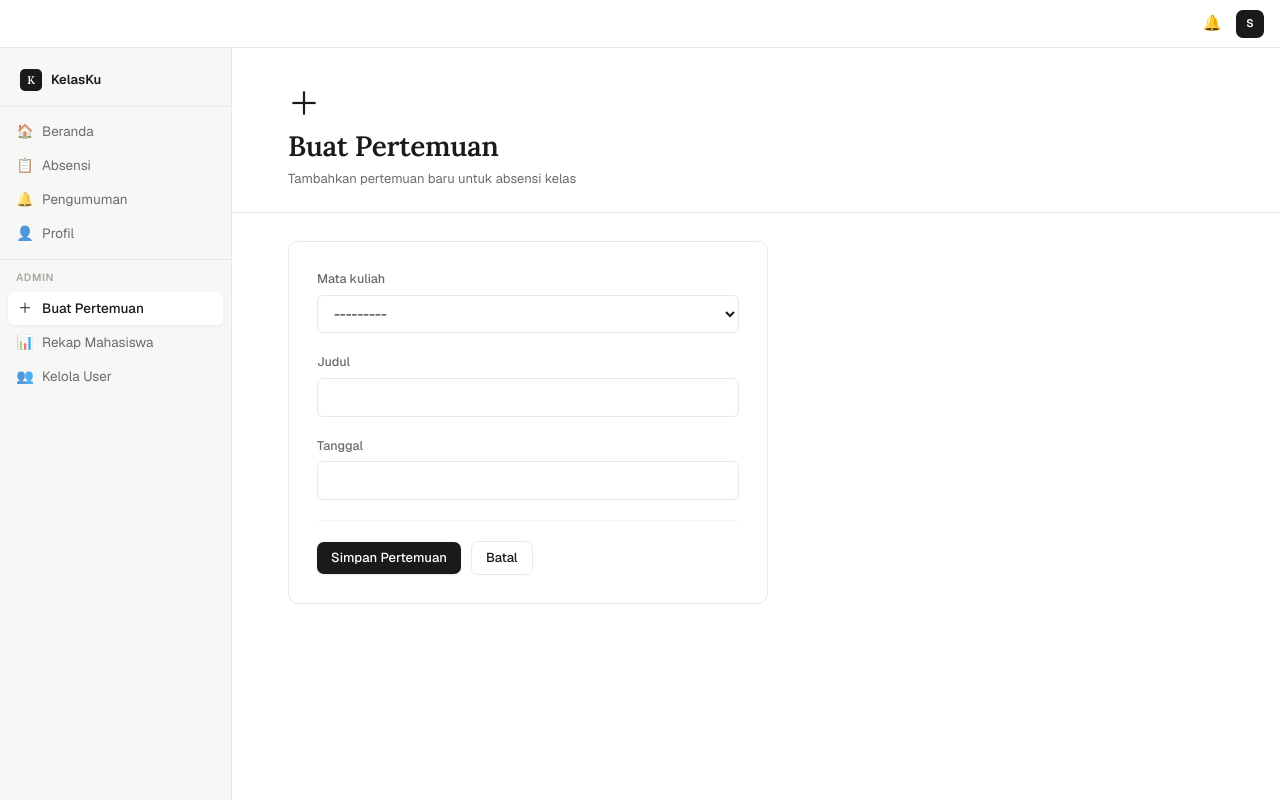
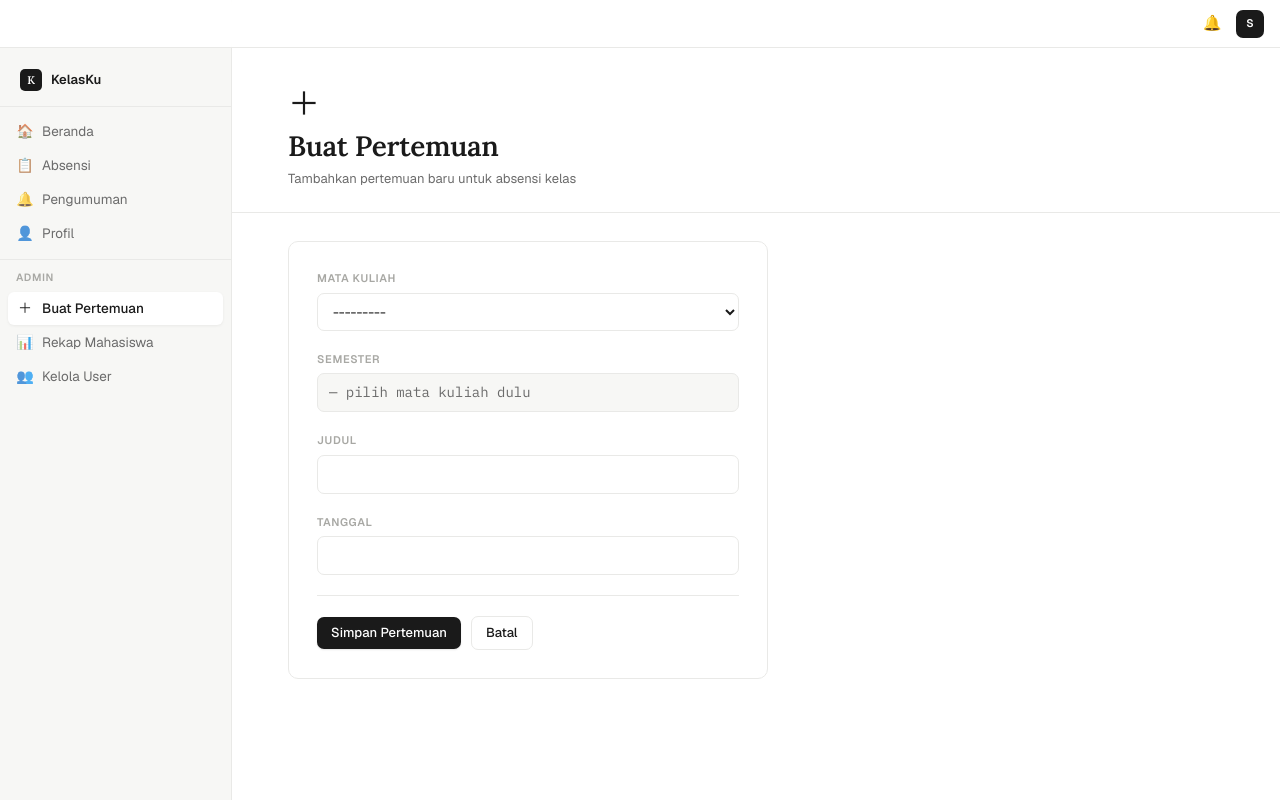
Before and after one commit to Mogu2709/dashboard-kelas, a Django app: page /absensi/buat/ in a window 1280 px wide. Run offline with Django 5.2, Linux system fonts and the light colour scheme; the visitor is signed in with stand-in values (Sample User, id 1); data that the repository does not hold is empty; some libraries are stand-ins or nearby versions.

Commit message:
feat:menambahkan semester

```diff
--- a/templates/buat_pertemuan.html
+++ b/templates/buat_pertemuan.html
@@ -16,30 +16,56 @@
 
             {% for field in form %}
             <div style="margin-bottom:20px;">
-                <label style="display:block;font-size:12.5px;font-weight:500;color:#6b6b6b;margin-bottom:6px;">{{ field.label }}</label>
-                {% if field.field.widget.input_type == 'select' %}
-                <select name="{{ field.html_name }}" style="width:100%;border:1px solid #e9e9e7;border-radius:6px;padding:8px 12px;font-size:14px;color:#1a1a1a;background:#fff;outline:none;font-family:'Geist',sans-serif;cursor:pointer;transition:border-color 0.15s;" onfocus="this.style.borderColor='#1a1a1a'" onblur="this.style.borderColor='#e9e9e7'">
+                <label style="display:block;font-size:11px;font-weight:600;color:var(--text-tertiary);margin-bottom:6px;text-transform:uppercase;letter-spacing:0.06em;">{{ field.label }}</label>
+
+                {% if field.html_name == 'mata_kuliah' %}
+                {# Select matkul — pakai id khusus untuk JS #}
+                <select name="{{ field.html_name }}" id="id_mata_kuliah"
+                    style="width:100%;border:1px solid var(--border);border-radius:7px;padding:8px 11px;font-size:14px;color:var(--text);background:#fff;outline:none;font-family:'Geist',sans-serif;cursor:pointer;transition:border-color 0.15s;"
+                    onfocus="this.style.borderColor='#1a1a1a'" onblur="this.style.borderColor='var(--border)'">
                     {% for val, label in field.field.choices %}
                     <option value="{{ val }}" {% if field.value == val|stringformat:"s" %}selected{% endif %}>{{ label }}</option>
                     {% endfor %}
                 </select>
+
+                {% elif field.field.widget.input_type == 'select' %}
+                <select name="{{ field.html_name }}"
+                    style="width:100%;border:1px solid var(--border);border-radius:7px;padding:8px 11px;font-size:14px;color:var(--text);background:#fff;outline:none;font-family:'Geist',sans-serif;cursor:pointer;transition:border-color 0.15s;"
+                    onfocus="this.style.borderColor='#1a1a1a'" onblur="this.style.borderColor='var(--border)'">
+                    {% for val, label in field.field.choices %}
+                    <option value="{{ val }}" {% if field.value == val|stringformat:"s" %}selected{% endif %}>{{ label }}</option>
+                    {% endfor %}
+                </select>
+
                 {% else %}
                 <input
                     type="{{ field.field.widget.input_type }}"
                     name="{{ field.html_name }}"
-                    style="width:100%;border:1px solid #e9e9e7;border-radius:6px;padding:8px 12px;font-size:14px;color:#1a1a1a;background:#fff;outline:none;font-family:'Geist',sans-serif;transition:border-color 0.15s,box-shadow 0.15s;"
+                    style="width:100%;border:1px solid var(--border);border-radius:7px;padding:8px 11px;font-size:14px;color:var(--text);background:#fff;outline:none;font-family:'Geist',sans-serif;transition:border-color 0.15s,box-shadow 0.15s;"
                     {% if field.value %}value="{{ field.value }}"{% endif %}
-                    onfocus="this.style.borderColor='#1a1a1a';this.style.boxShadow='0 0 0 2px rgba(26,26,26,0.08)'"
-                    onblur="this.style.borderColor='#e9e9e7';this.style.boxShadow='none'"
+                    onfocus="this.style.borderColor='#1a1a1a';this.style.boxShadow='0 0 0 3px rgba(26,26,26,0.07)'"
+                    onblur="this.style.borderColor='var(--border)';this.style.boxShadow='none'"
                 >
                 {% endif %}
+
                 {% if field.errors %}
                 <div style="font-size:12px;color:#e03e3e;margin-top:4px;">{{ field.errors|join:", " }}</div>
                 {% endif %}
             </div>
+
+            {# Setelah field mata_kuliah, tampilkan semester otomatis #}
+            {% if field.html_name == 'mata_kuliah' %}
+            <div style="margin-bottom:20px;">
+                <label style="display:block;font-size:11px;font-weight:600;color:var(--text-tertiary);margin-bottom:6px;text-transform:uppercase;letter-spacing:0.06em;">Semester</label>
+                <div id="semester-display" style="padding:8px 11px;border:1px solid var(--border);border-radius:7px;font-size:14px;font-family:'IBM Plex Mono',monospace;background:var(--bg-secondary);color:var(--text-secondary);min-height:38px;">
+                    — pilih mata kuliah dulu
+                </div>
+            </div>
+            {% endif %}
+
             {% endfor %}
 
-            <div style="display:flex;gap:10px;align-items:center;margin-top:8px;padding-top:20px;border-top:1px solid #f7f7f5;">
+            <div style="display:flex;gap:10px;align-items:center;margin-top:8px;padding-top:20px;border-top:1px solid var(--border);">
                 <button type="submit" class="btn btn-primary">Simpan Pertemuan</button>
                 <a href="{% url 'pertemuan_list' %}" class="btn btn-secondary">Batal</a>
             </div>
@@ -47,4 +73,30 @@
     </div>
 </div>
 </div>
+
+{# Data semester per matkul untuk JS #}
+<script>
+const matkulSemester = {
+    {% for mk in mata_kuliah_list %}
+    "{{ mk.id }}": "Semester {{ mk.semester }}",
+    {% endfor %}
+};
+
+function updateSemester() {
+    const select = document.getElementById('id_mata_kuliah');
+    const display = document.getElementById('semester-display');
+    const val = select.value;
+    if (val && matkulSemester[val]) {
+        display.textContent = matkulSemester[val];
+        display.style.color = 'var(--text)';
+    } else {
+        display.textContent = '— pilih mata kuliah dulu';
+        display.style.color = 'var(--text-secondary)';
+    }
+}
+
+document.getElementById('id_mata_kuliah').addEventListener('change', updateSemester);
+// Jalankan saat load kalau sudah ada nilai terpilih
+document.addEventListener('DOMContentLoaded', updateSemester);
+</script>
 {% endblock %}
```
Also changed, not shown: accounts/views.py (+28 -0 lines), templates/pertemuan_list.html (+47 -8 lines).
